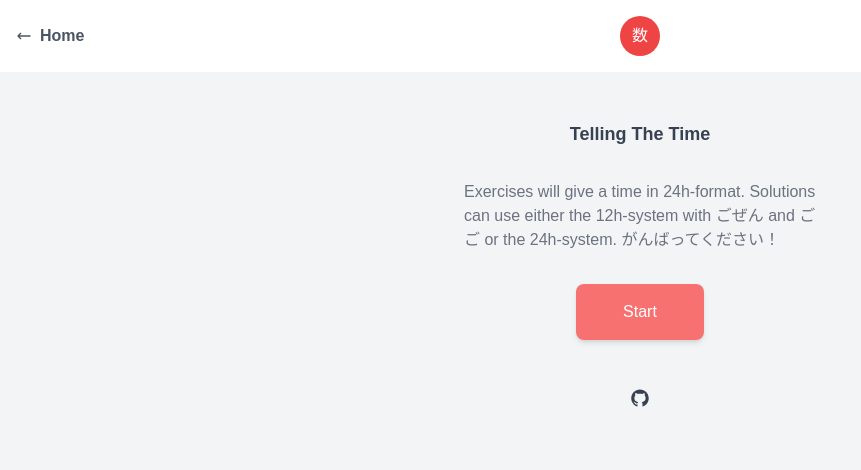
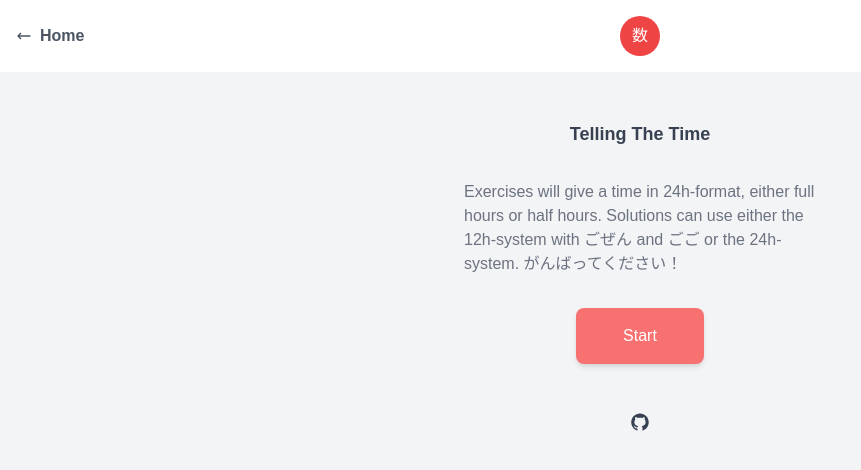
Before and after one commit to jossdoe/kazoeru, a Next.js app: page /time in a window 1280 px wide. Shown: the top 470 px of the page, without its empty margins (0-861 px from the left). Built offline with nearby package versions, Linux system fonts and the light colour scheme.

Commit message:
fix: correctly describe exercise-times

```diff
--- a/pages/time.tsx
+++ b/pages/time.tsx
@@ -16,7 +16,7 @@ export default function Time() {
         <>
           <HeadingSub>Telling The Time</HeadingSub>
           <ParagraphInfo className="p-8">
-            Exercises will give a time in 24h-format. Solutions can use either
+            Exercises will give a time in 24h-format, either full hours or half hours. Solutions can use either
             the 12h-system with ごぜん and ごご or the 24h-system.
             がんばってください！
           </ParagraphInfo>
```
